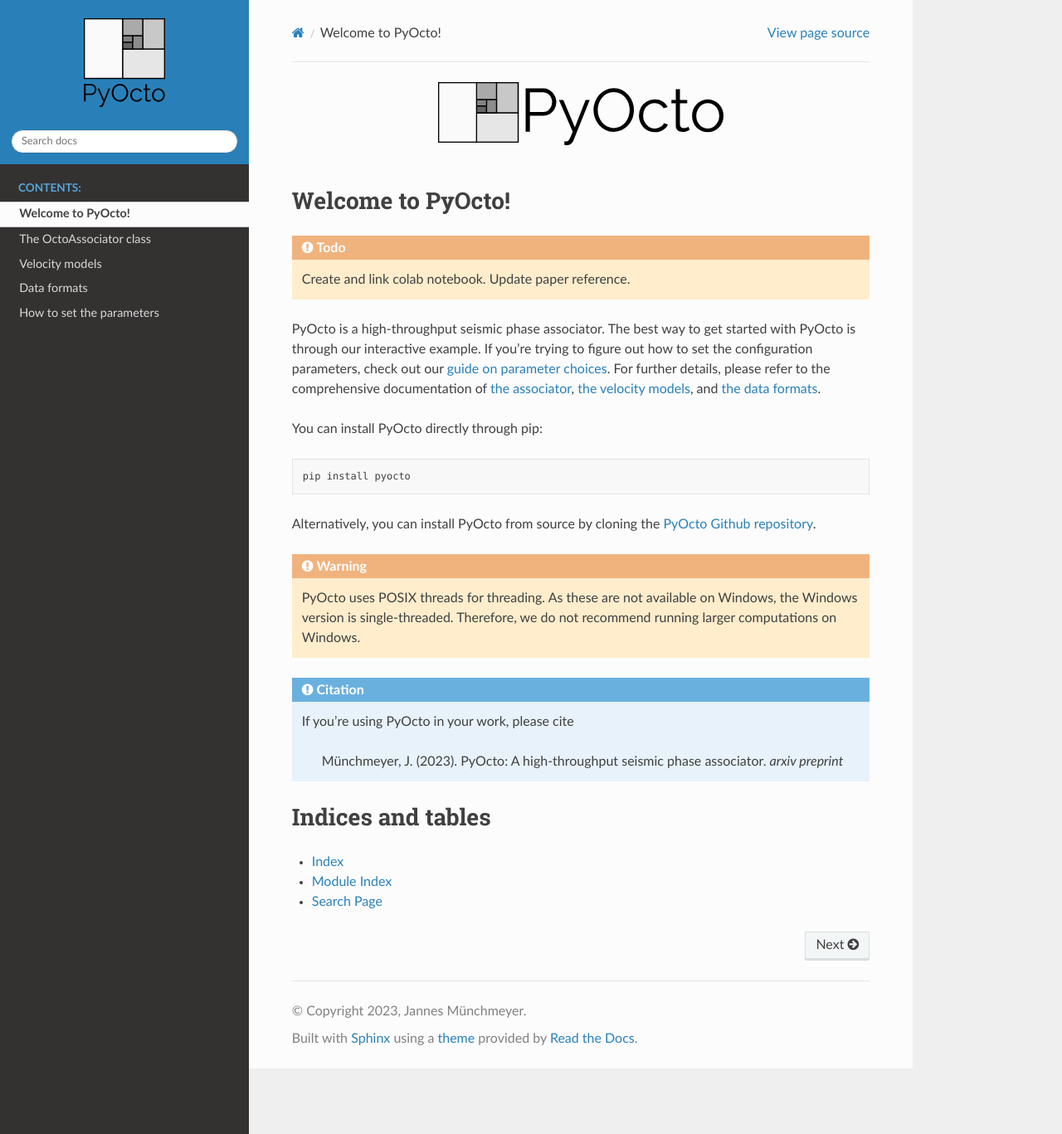
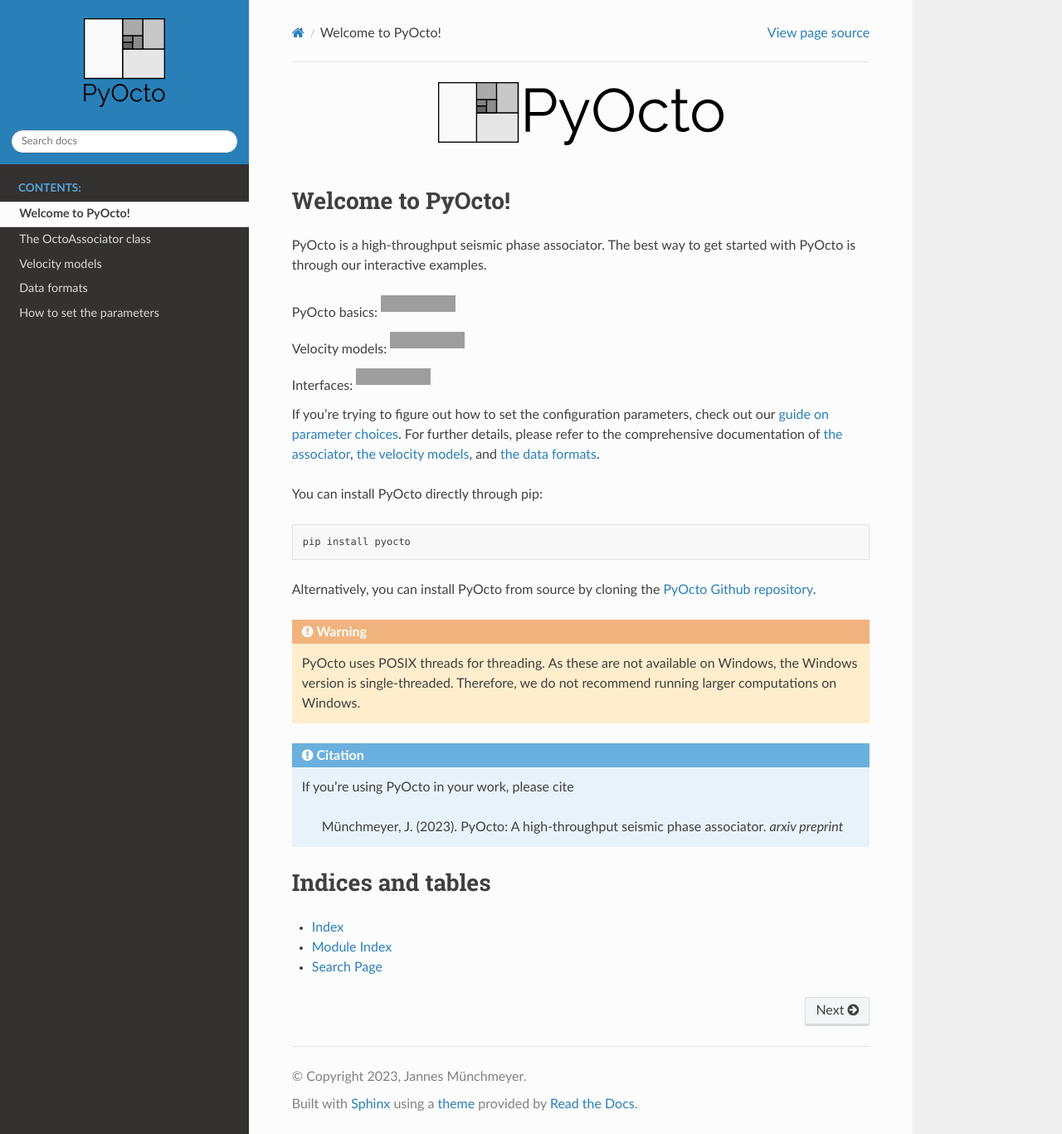
Before and after one commit to yetinam/pyocto, a Sphinx documentation site: the page built from docs/index.rst, in a window 1280 px wide and 1367 px high. Shown: the whole window at 83% size. Built offline with Sphinx 7.4.7 and the Read the Docs theme 2.0.0, drawn with Linux system fonts in a browser that asks for light colours; grey boxes are pictures that could not be loaded.

Commit message:
Added example notebooks

```diff
--- a/docs/conf.py
+++ b/docs/conf.py
@@ -51,4 +51,4 @@
 # maximum_signature_line_length = 80
 
 # Display todos by setting to True
-todo_include_todos = True
+todo_include_todos = False
--- a/docs/index.rst
+++ b/docs/index.rst
@@ -7,11 +7,43 @@
 ==================================
 
 .. todo::
-    Create and link colab notebook.
     Update paper reference.
 
 PyOcto is a high-throughput seismic phase associator.
-The best way to get started with PyOcto is through our interactive example.
+The best way to get started with PyOcto is through our interactive examples.
+
+.. raw:: html
+
+    <embed>
+        PyOcto basics:
+        <a href="https://colab.research.google.com/github/yetinam/pyocto/blob/main/examples/01_basics.ipynb">
+            <img src="https://colab.research.google.com/assets/colab-badge.svg" alt="Open In Colab"/>
+        </a>
+    </embed>
+    <br>
+
+
+.. raw:: html
+
+    <embed>
+        Velocity models:
+        <a href="https://colab.research.google.com/github/yetinam/pyocto/blob/main/examples/02_velocity_models.ipynb">
+            <img src="https://colab.research.google.com/assets/colab-badge.svg" alt="Open In Colab"/>
+        </a>
+    </embed>
+    <br>
+
+
+.. raw:: html
+
+    <embed>
+        Interfaces:
+        <a href="https://colab.research.google.com/github/yetinam/pyocto/blob/main/examples/03_interfaces.ipynb">
+            <img src="https://colab.research.google.com/assets/colab-badge.svg" alt="Open In Colab"/>
+        </a>
+    </embed>
+    <br>
+
 If you're trying to figure out how to set the configuration parameters,
 check out our :ref:`guide on parameter choices<parameters>`.
 For further details, please refer to the comprehensive documentation of
```
Also changed, not shown: README.md (+9 -2 lines), 4 other files.
